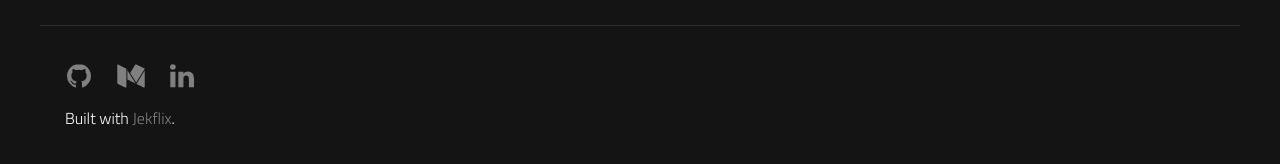
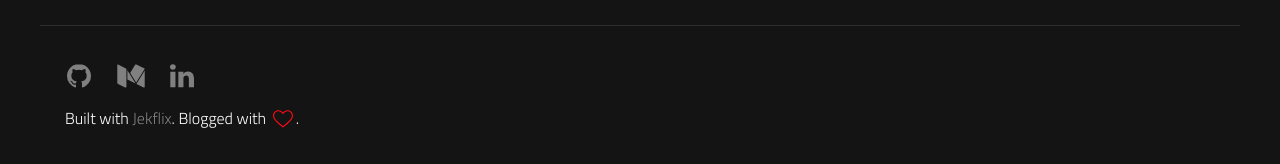
Before and after one commit to beebdev/beebdev.github.io, a Jekyll site: the page built from index.html, in a window 1280 px wide and 900 px high, scrolled down 674 px. Shown: the part 733-897 px from the top of the window. Built offline with Jekyll 4.4.1, drawn with Linux system fonts in a browser that asks for light colours; a script that is not in the unit is left out.

Commit message:
Edited footer

```diff
--- a/_includes/footer.html
+++ b/_includes/footer.html
@@ -33,7 +33,7 @@
     </p>
 
     <p>
-      Built with <a href="https://jekyllthemes.dev/a-jekyll-template-inspired-by-netflix/" target="_blank" class="creator">Jekflix</a>.
+      Built with <a href="https://jekyllthemes.dev/a-jekyll-template-inspired-by-netflix/" target="_blank" class="creator">Jekflix</a>. Blogged with <svg class="love"><use xlink:href="#icon-heart"></use></svg>.
     </p>
     <!-- <p>
       Blogged with <svg class="love"><use xlink:href="#icon-heart"></use></svg> by Elton Shih.
```
